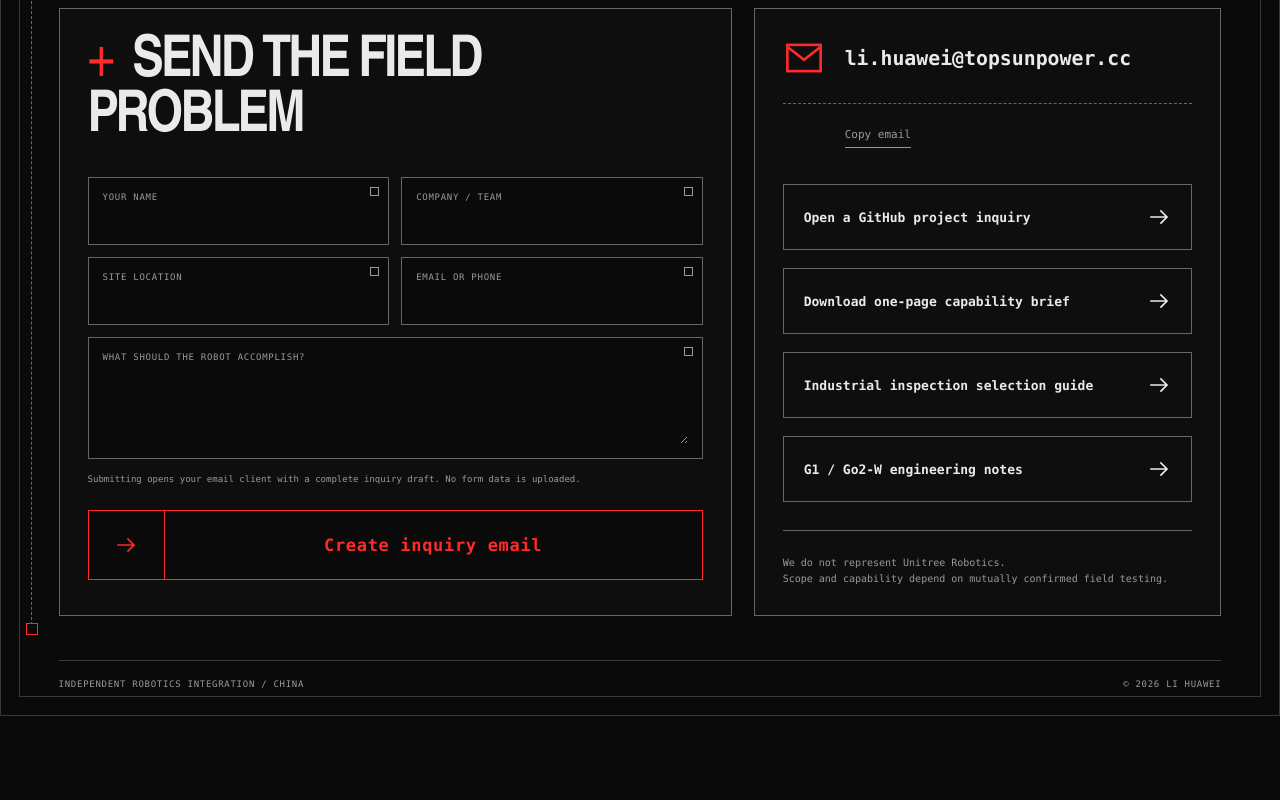
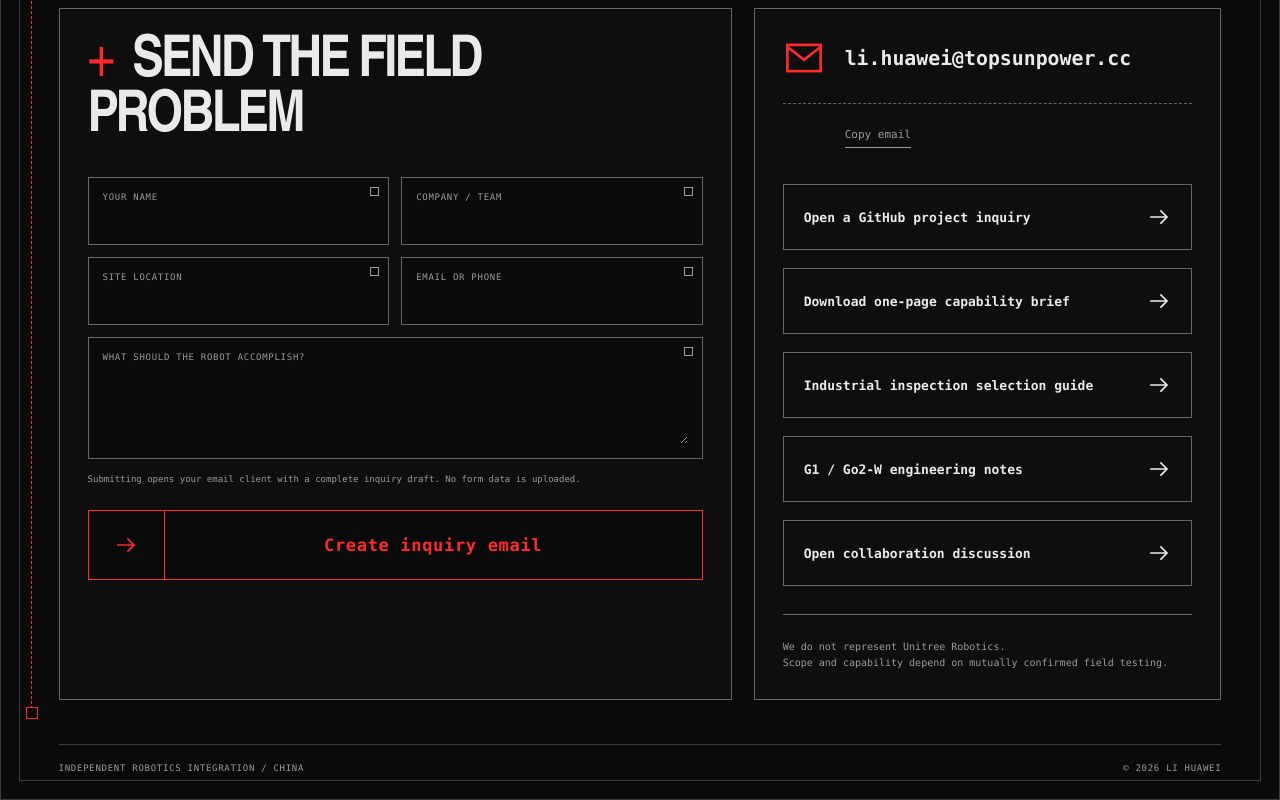
Before and after one commit to lihuawei-topsun/robotics-field-integration, a React (Vite) app: page / in a window 1280 px wide. Shown: the part 3656-4456 px from the top of the page. Before the commit the page ends 4372 px from the top, so only its background shows below. Built offline with nearby package versions, Linux system fonts and the light colour scheme.

Commit message:
Publish open robotics collaboration channel

```diff
--- a/src/App.jsx
+++ b/src/App.jsx
@@ -5,6 +5,7 @@ const INQUIRY_URL = 'https://github.com/lihuawei-topsun/robotics-field-integrati
 const PDF_URL = 'assets/unitree-g1-go2w-integration-one-pager.pdf'
 const INSPECTION_GUIDE_URL = 'industrial-inspection-robot-selection.html'
 const ENGINEERING_NOTES_URL = 'engineering-notes.html'
+const COLLABORATION_URL = 'https://github.com/lihuawei-topsun/robotics-field-integration/discussions/1'
 
 const content = {
   zh: {
@@ -79,6 +80,7 @@ const content = {
       pdf: '下载能力一页纸',
       inspectionGuide: '工业质检选型指南',
       engineeringNotes: 'G1 / Go2-W 工程笔记',
+      collaboration: '公开合作讨论',
       disclaimer: ['我们不代表宇树官方。', '方案与能力以双方确认的现场测试为准。'],
     },
   },
@@ -154,6 +156,7 @@ const content = {
       pdf: 'Download one-page capability brief',
       inspectionGuide: 'Industrial inspection selection guide',
       engineeringNotes: 'G1 / Go2-W engineering notes',
+      collaboration: 'Open collaboration discussion',
       disclaimer: ['We do not represent Unitree Robotics.', 'Scope and capability depend on mutually confirmed field testing.'],
     },
   },
@@ -271,6 +274,7 @@ function InquiryForm({ text }) {
         <a className="pdf-download" href={PDF_URL} download>{text.pdf} <ArrowIcon /></a>
         <a className="inspection-guide" href={INSPECTION_GUIDE_URL}>{text.inspectionGuide} <ArrowIcon /></a>
         <a className="engineering-notes" href={ENGINEERING_NOTES_URL}>{text.engineeringNotes} <ArrowIcon /></a>
+        <a className="collaboration-link" href={COLLABORATION_URL} target="_blank" rel="noreferrer">{text.collaboration} <ArrowIcon /></a>
         <div className="contact-aside__note">
           {text.disclaimer.map((line) => <p key={line}>{line}</p>)}
         </div>
--- a/src/styles.css
+++ b/src/styles.css
@@ -238,9 +238,9 @@ figcaption { position: absolute; right: 18px; bottom: 16px; max-width: 76%; padd
 .contact-aside__email svg { width: 42px; flex: 0 0 42px; color: var(--red); }
 .contact-aside__email a { min-width: 0; font-size: clamp(16px, 1.55vw, 23px); font-weight: 650; text-decoration: none; white-space: nowrap; }
 .copy-button { align-self: flex-start; margin: 18px 0 0 62px; padding: 6px 0; color: var(--muted); background: none; border: 0; border-bottom: 1px solid var(--muted); cursor: pointer; font-size: 11px; }
-.github-inquiry, .pdf-download, .inspection-guide, .engineering-notes { min-height: 66px; display: flex; align-items: center; justify-content: space-between; gap: 18px; margin-top: 18px; padding: 0 20px; color: var(--ink); border: 1px solid var(--line-strong); text-decoration: none; font-size: 13px; font-weight: 650; }
+.github-inquiry, .pdf-download, .inspection-guide, .engineering-notes, .collaboration-link { min-height: 66px; display: flex; align-items: center; justify-content: space-between; gap: 18px; margin-top: 18px; padding: 0 20px; color: var(--ink); border: 1px solid var(--line-strong); text-decoration: none; font-size: 13px; font-weight: 650; }
 .github-inquiry { margin-top: 36px; }
-.github-inquiry:hover, .pdf-download:hover, .inspection-guide:hover, .engineering-notes:hover { color: var(--red); border-color: var(--red); }
+.github-inquiry:hover, .pdf-download:hover, .inspection-guide:hover, .engineering-notes:hover, .collaboration-link:hover { color: var(--red); border-color: var(--red); }
 .contact-aside__note { margin-top: 28px; padding-top: 24px; border-top: 1px solid var(--line-strong); color: var(--muted); font-size: 10px; line-height: 1.6; }
 .contact-aside__note p { margin: 0; }
 .contact-route { position: absolute; z-index: 3; left: 30px; top: 0; bottom: 80px; border-left: 1px dashed var(--red); }
```
Also changed, not shown: 3 other files (tests, documents, lock files or other folders).
